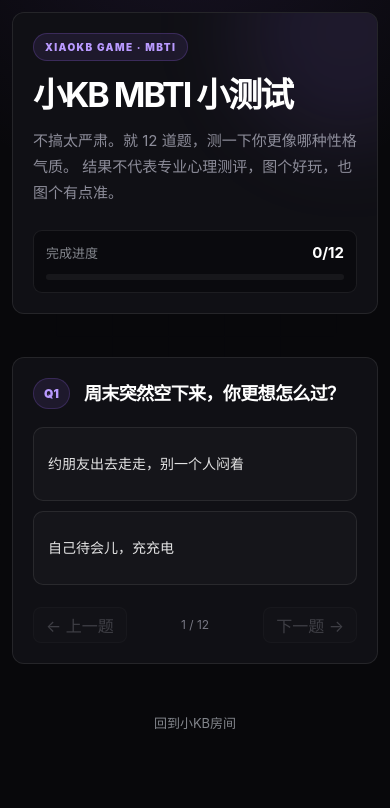
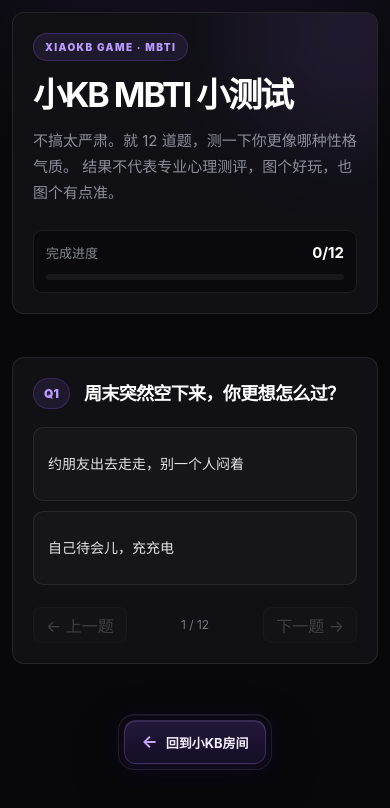
Before and after one commit to dengkaibao0526-design/ai-room, a Next.js app: page /game/mbti in a window 390 px wide. Shown: the top 808 px of the page. Built offline with nearby package versions, Linux system fonts and the light colour scheme.

Commit message:
fix: strengthen mobile tool back button (#9)
* fix: strengthen mobile tool back control

* fix: load mobile back control styles

```diff
--- a/app/layout.js
+++ b/app/layout.js
@@ -2,6 +2,7 @@ import "./globals.css";
 import "./premium.css";
 import "./visual-polish.css";
 import "./mobile-polish.css";
+import "./mobile-back-button.css";
 import DesktopCursorEffect from "../components/DesktopCursorEffect";
 import ProductEntrance from "../components/ProductEntrance";
 
--- /dev/null
+++ b/app/mobile-back-button.css
@@ -0,0 +1,53 @@
+@media (max-width: 720px), (pointer: coarse) {
+  .copyFooter,
+  .mbtiFooter {
+    position: sticky;
+    bottom: max(12px, env(safe-area-inset-bottom));
+    z-index: 24;
+    width: fit-content;
+    margin: 24px auto 8px !important;
+    padding: 5px !important;
+    border: 1px solid rgba(255,255,255,.09);
+    border-radius: 16px;
+    background: rgba(12,10,18,.88);
+    box-shadow: inset 0 1px 0 rgba(255,255,255,.055), 0 16px 42px rgba(0,0,0,.42), 0 0 30px rgba(111,66,219,.08);
+    backdrop-filter: blur(18px) saturate(125%);
+    -webkit-backdrop-filter: blur(18px) saturate(125%);
+  }
+
+  .copyFooter a,
+  .mbtiFooter a {
+    min-height: 44px;
+    padding: 0 16px !important;
+    display: inline-flex;
+    align-items: center;
+    justify-content: center;
+    gap: 8px;
+    border: 1px solid rgba(186,148,255,.22) !important;
+    border-radius: 12px !important;
+    color: #f4efff !important;
+    background: linear-gradient(180deg, rgba(153,99,255,.18), rgba(104,61,210,.11)) !important;
+    box-shadow: inset 0 1px 0 rgba(255,255,255,.08), 0 8px 22px rgba(69,38,145,.16);
+    font-size: 13px !important;
+    font-weight: 720;
+    text-decoration: none;
+  }
+
+  .copyFooter a:first-child::before,
+  .mbtiFooter a:first-child::before {
+    content: "←";
+    font-size: 17px;
+    line-height: 1;
+    color: #c9aaff;
+    transform: translateY(-1px);
+  }
+
+  .copyFooter a:active,
+  .mbtiFooter a:active {
+    transform: scale(.975);
+  }
+
+  .copyFooter a:not(:first-child) {
+    display: none !important;
+  }
+}
```
